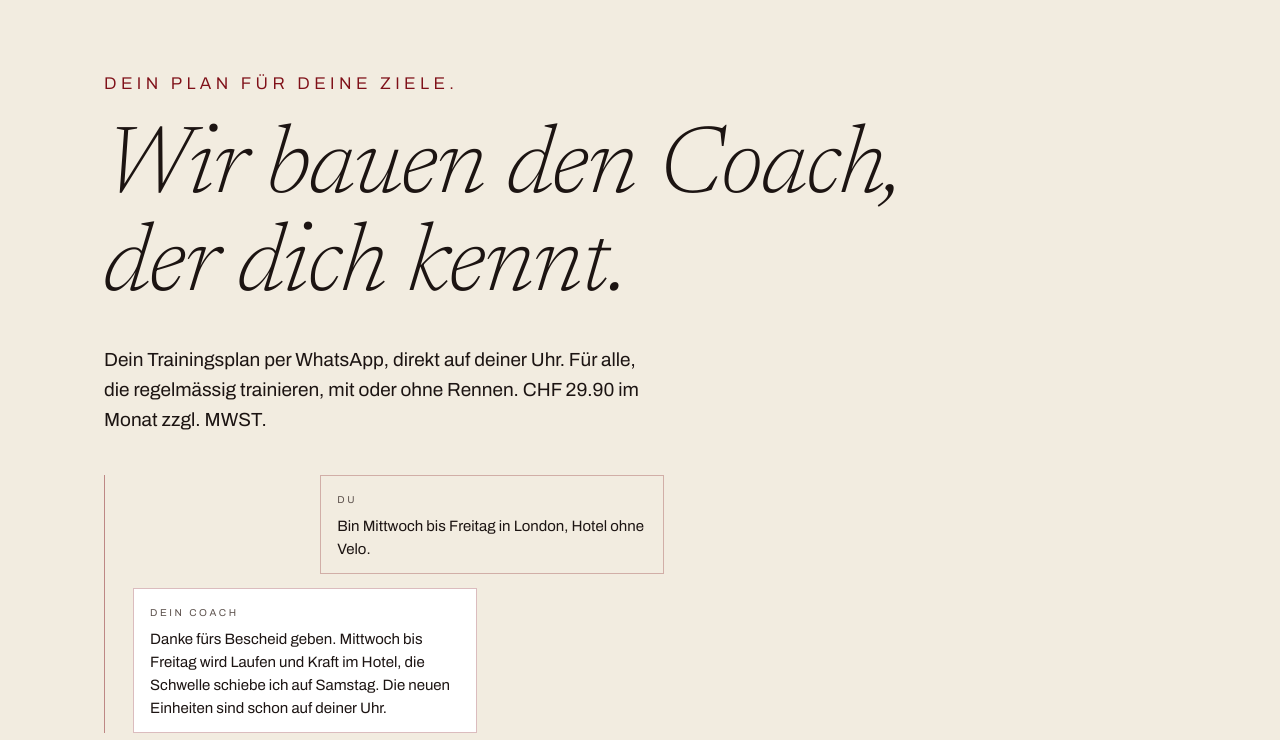
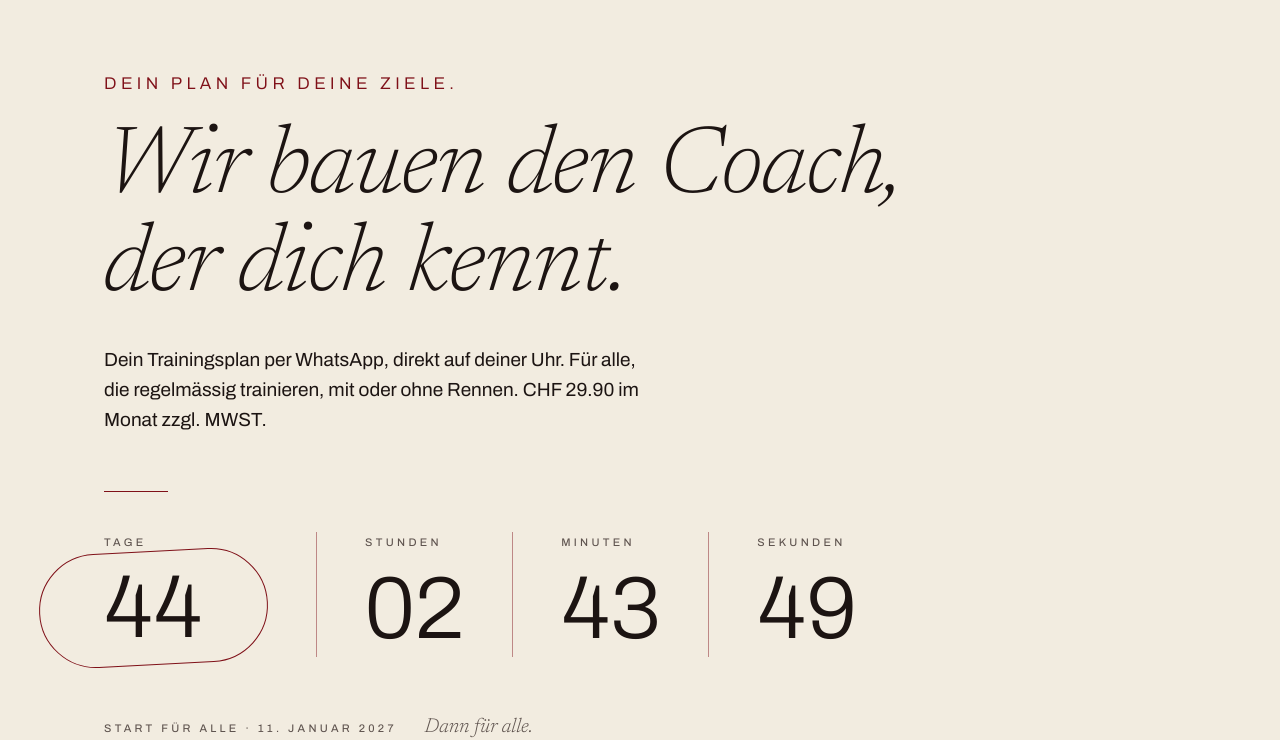
Before and after one commit to stryveendurance/stryve-countdown, a plain HTML site: page index.html in a window 1280 px wide. Shown: the part 90-830 px from the top of the page. Drawn offline with Linux system fonts and the light colour scheme.

Commit message:
Chat-Beispiel entfernt (Entscheid Jan, 27.11.2026)
Co-Authored-By: Claude Opus 5.5 <noreply@anthropic.com>
Claude-Session: https://claude.ai/code/session_01XsQAUZVjdL1VmS7nEgfjje

```diff
--- a/index.html
+++ b/index.html
@@ -34,10 +34,6 @@ footer{display:flex;justify-content:space-between;align-items:center;border-top:
 header a.login{font-family:'Archivo';font-size:11px;font-weight:450;text-transform:uppercase;letter-spacing:.3em;color:var(--tinte);text-decoration:none;border-bottom:1px solid currentColor;padding-bottom:6px}
 header a.login:hover{color:var(--bordeaux)}
 .lead{font-size:19px;line-height:30px;max-width:560px;margin-top:28px}
-.chat{margin-top:40px;max-width:560px;border-left:1px solid rgba(127,16,24,.45);padding-left:28px;display:flex;flex-direction:column;gap:14px}
-.chat .msg{max-width:40ch;padding:12px 16px;font-size:15px;line-height:23px;background:#fff;border:1px solid rgba(127,16,24,.28)}
-.chat .me{align-self:flex-end;background:transparent}
-.chat .who{display:block;font-size:10px;letter-spacing:.26em;text-transform:uppercase;color:var(--grau);margin-bottom:4px}
 .kohorte{margin-top:20px;font-size:11px;font-weight:450;text-transform:uppercase;letter-spacing:.3em;color:var(--grau)}
 .ziel{display:none;margin-top:20px}.ziel.on{display:block}
 .ziel form{border-bottom:1px solid var(--tinte)}
@@ -84,8 +80,7 @@ main>*:nth-child(2){animation-delay:.1s}main>*:nth-child(3){animation-delay:.2s}
  .liste button{padding-left:12px;letter-spacing:.14em}
  header a.login{letter-spacing:.18em}
  .lead{font-size:17px;line-height:27px}
- .chat{padding-left:16px}
- footer nav{flex-wrap:wrap;gap:16px}
+  footer nav{flex-wrap:wrap;gap:16px}
  footer{flex-direction:column;align-items:flex-start;gap:16px}
 }
 @media (prefers-reduced-motion:reduce){main>*{animation:none;opacity:1}}
@@ -101,10 +96,6 @@ main>*:nth-child(2){animation-delay:.1s}main>*:nth-child(3){animation-delay:.2s}
  <p class="regel">Dein Plan für deine Ziele.</p>
  <h1 class="gespuer">Wir bauen den Coach, der&nbsp;dich&nbsp;kennt.</h1>
  <p class="lead">Dein Trainingsplan per WhatsApp, direkt auf deiner Uhr. Für alle, die regelmässig trainieren, mit oder ohne Rennen. CHF 29.90 im Monat zzgl. MWST.</p>
- <div class="chat" aria-label="Beispiel aus dem Chat">
-  <p class="msg me"><span class="who">Du</span>Bin Mittwoch bis Freitag in London, Hotel ohne Velo.</p>
-  <p class="msg"><span class="who">Dein Coach</span>Danke fürs Bescheid geben. Mittwoch bis Freitag wird Laufen und Kraft im Hotel, die Schwelle schiebe ich auf Samstag. Die neuen Einheiten sind schon auf deiner Uhr.</p>
- </div>
  <div class="strich" aria-hidden="true"></div>
  <section class="timer big" id="public">
  <div class="count" role="timer" aria-live="off" aria-label="Countdown Start für alle · 11. Januar 2027">
```
